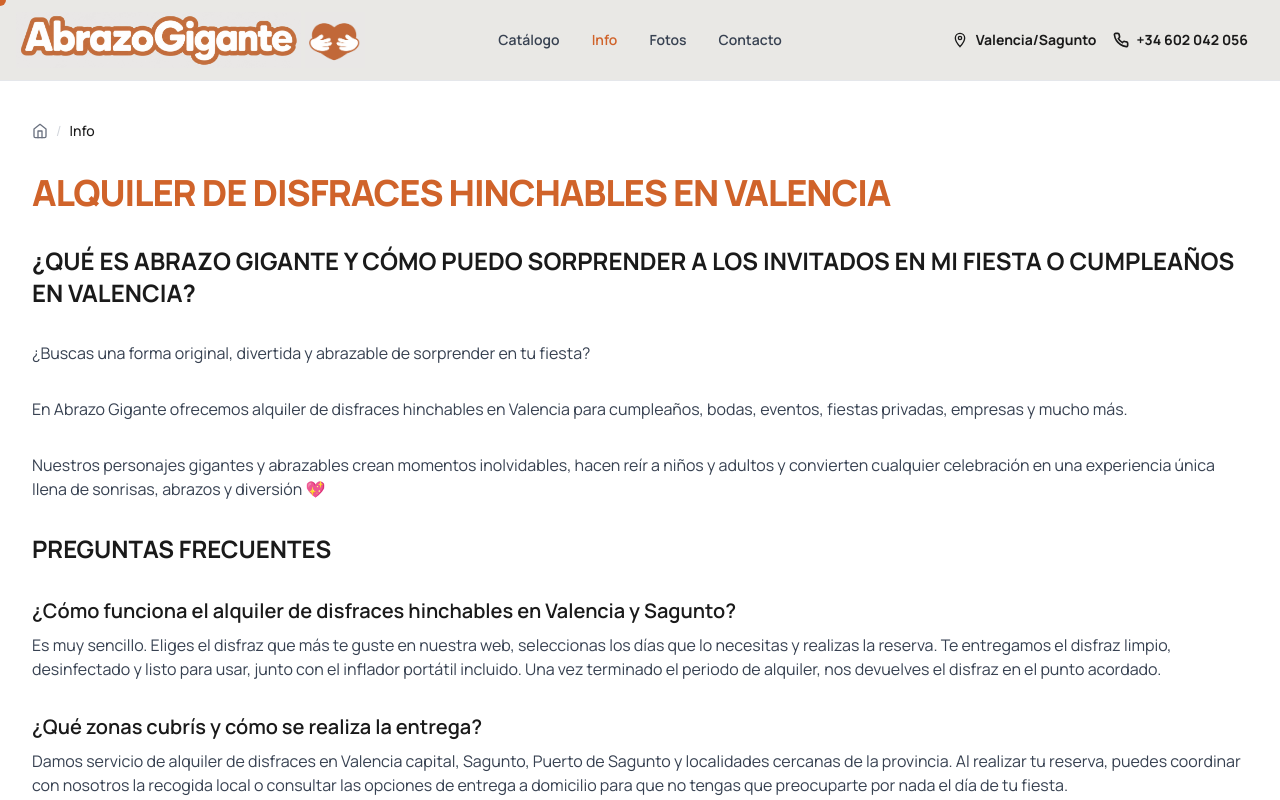
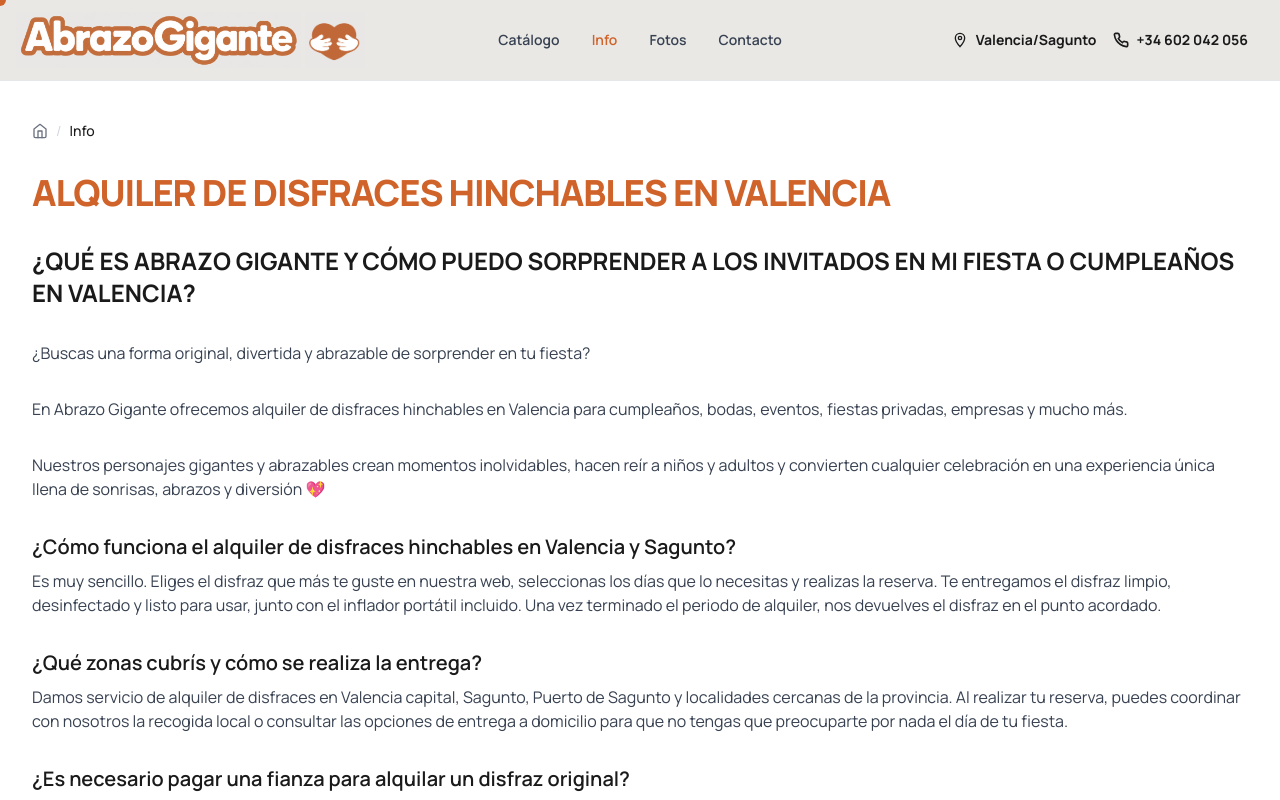
Before and after one commit to Lunapold/costumeval, a Next.js app: page /info in a window 1280 px wide. Shown: the top 800 px of the page. Built offline with nearby package versions, Linux system fonts and the light colour scheme.

Commit message:
Remove PREGUNTAS FRECUENTES heading

```diff
--- a/src/app/info/page.tsx
+++ b/src/app/info/page.tsx
@@ -89,8 +89,6 @@
               Nuestros personajes gigantes y abrazables crean momentos inolvidables, hacen reír a niños y adultos y convierten cualquier celebración en una experiencia única llena de sonrisas, abrazos y diversión 💖
             </p>
 
-            <h2 className="text-2xl font-bold mt-10 mb-4" style={{color: '#1A1A1A'}}>PREGUNTAS FRECUENTES</h2>
-
             <div className="space-y-6">
               <div>
                 <h3 className="text-xl font-semibold mb-2" style={{color: '#1A1A1A'}}>¿Cómo funciona el alquiler de disfraces hinchables en Valencia y Sagunto?</h3>
```
